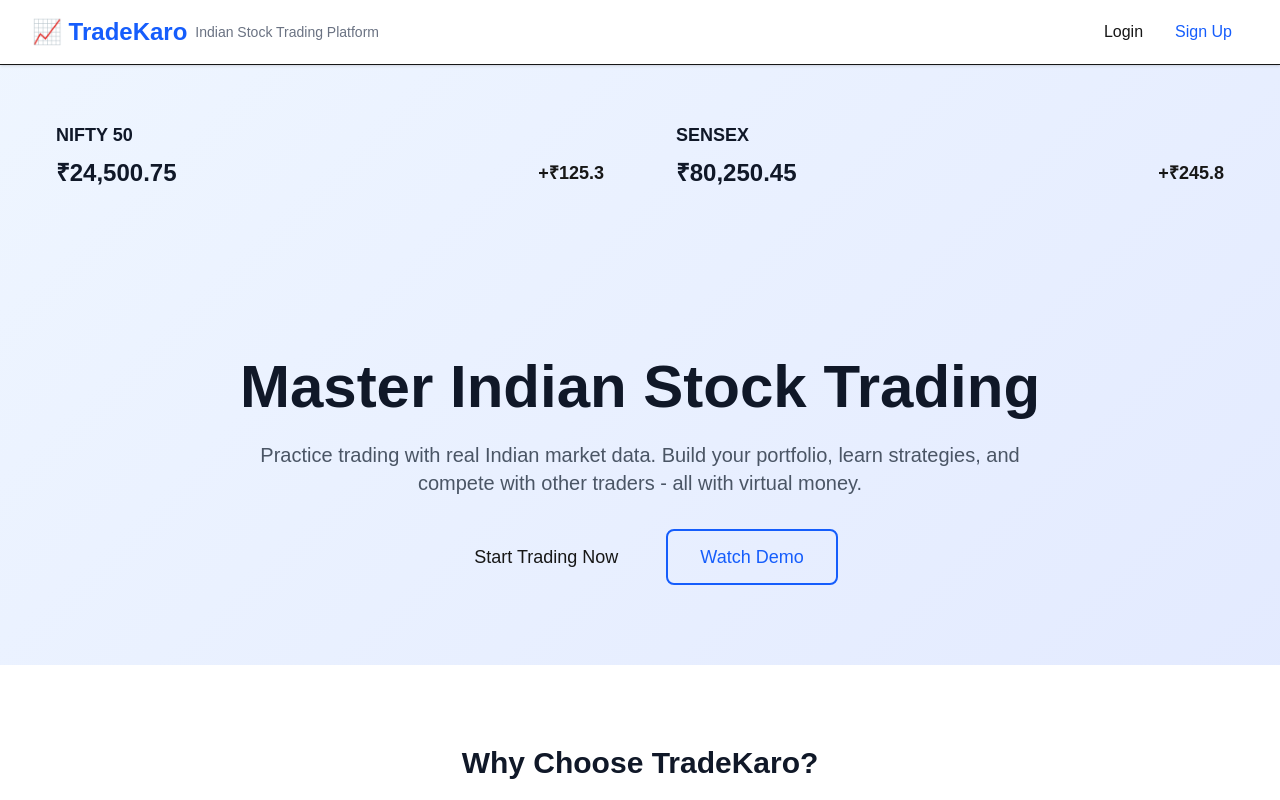
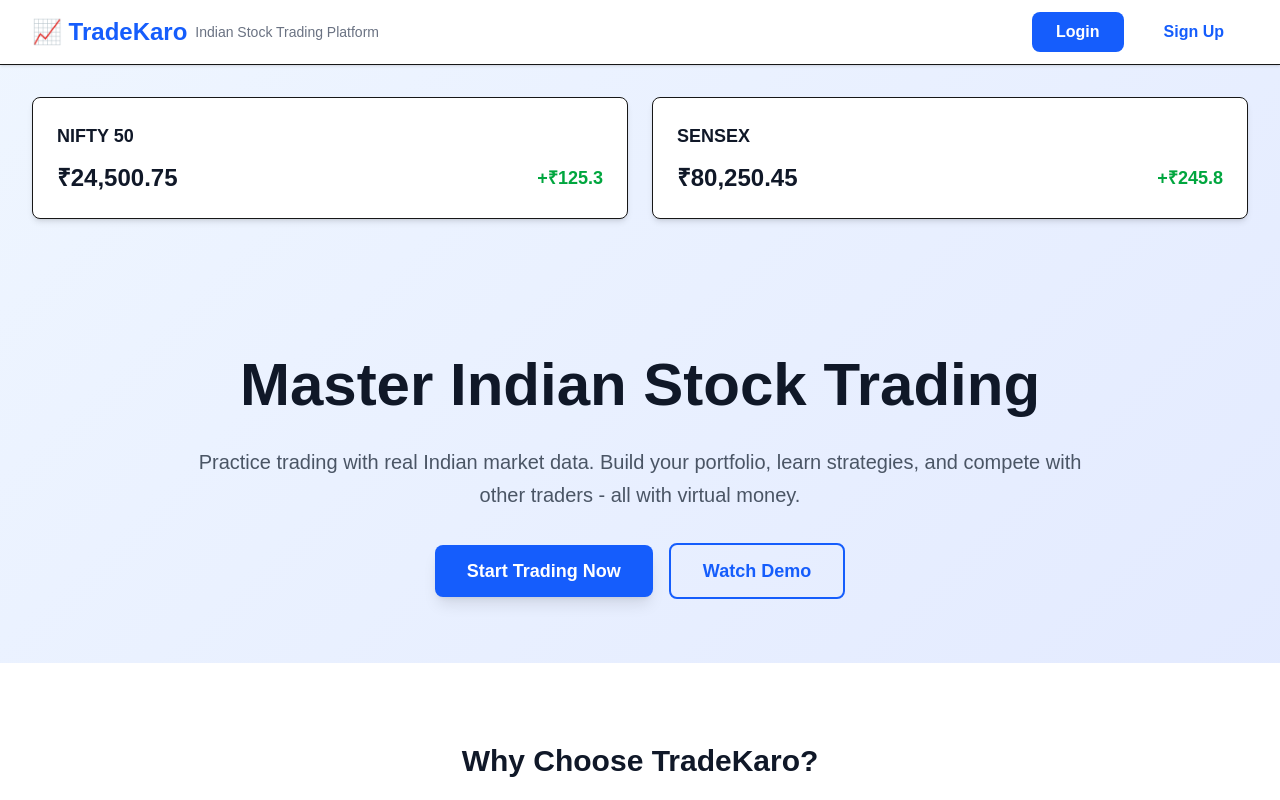
Before and after one commit to soham999a/Tradekaro, a Next.js app: page / in a window 1280 px wide. Shown: the top 800 px of the page. Built offline with nearby package versions, Linux system fonts and the light colour scheme.

Commit message:
fix: Add interactive functionality to all buttons
- Added onClick handlers for Login, Sign Up, Start Trading, and Watch Demo buttons
- Added cursor-pointer classes for better UX
- Added alert messages to show buttons are working
- Fixed button interactivity issues

```diff
--- a/src/app/page.tsx
+++ b/src/app/page.tsx
@@ -16,6 +16,22 @@ export default function Home() {
     });
   }, []);
 
+  const handleLogin = () => {
+    alert('Login functionality coming soon! 🚀');
+  };
+
+  const handleSignUp = () => {
+    alert('Sign up functionality coming soon! 📈');
+  };
+
+  const handleStartTrading = () => {
+    alert('Trading dashboard coming soon! 💰');
+  };
+
+  const handleWatchDemo = () => {
+    alert('Demo video coming soon! 🎥');
+  };
+
   return (
     <div className="min-h-screen bg-gradient-to-br from-blue-50 to-indigo-100 dark:from-gray-900 dark:to-gray-800">
       {/* Header */}
@@ -31,10 +47,16 @@ export default function Home() {
               </span>
             </div>
             <div className="flex items-center space-x-4">
-              <button className="btn-primary">
+              <button
+                onClick={handleLogin}
+                className="bg-blue-600 hover:bg-blue-700 text-white font-semibold px-6 py-2 rounded-lg transition-colors cursor-pointer"
+              >
                 Login
               </button>
-              <button className="px-4 py-2 text-blue-600 hover:text-blue-800 dark:text-blue-400">
+              <button
+                onClick={handleSignUp}
+                className="px-6 py-2 text-blue-600 hover:text-blue-800 dark:text-blue-400 font-semibold hover:bg-blue-50 dark:hover:bg-blue-900 rounded-lg transition-colors cursor-pointer"
+              >
                 Sign Up
               </button>
             </div>
@@ -46,28 +68,28 @@ export default function Home() {
       <section className="py-8">
         <div className="max-w-7xl mx-auto px-4 sm:px-6 lg:px-8">
           <div className="grid grid-cols-1 md:grid-cols-2 gap-6 mb-8">
-            <div className="trading-card p-6">
-              <h3 className="text-lg font-semibold text-gray-900 dark:text-white mb-2">
+            <div className="bg-white dark:bg-gray-800 rounded-lg shadow-md border p-6 hover:shadow-lg transition-shadow">
+              <h3 className="text-lg font-semibold text-gray-900 dark:text-white mb-3">
                 NIFTY 50
               </h3>
               <div className="flex items-center justify-between">
                 <span className="text-2xl font-bold text-gray-900 dark:text-white">
                   ₹{marketData.nifty.price.toLocaleString()}
                 </span>
-                <span className={`text-lg font-semibold ${marketData.nifty.change >= 0 ? 'price-positive' : 'price-negative'}`}>
+                <span className={`text-lg font-semibold ${marketData.nifty.change >= 0 ? 'text-green-600' : 'text-red-600'}`}>
                   {marketData.nifty.change >= 0 ? '+' : ''}₹{marketData.nifty.change}
                 </span>
               </div>
             </div>
-            <div className="trading-card p-6">
-              <h3 className="text-lg font-semibold text-gray-900 dark:text-white mb-2">
+            <div className="bg-white dark:bg-gray-800 rounded-lg shadow-md border p-6 hover:shadow-lg transition-shadow">
+              <h3 className="text-lg font-semibold text-gray-900 dark:text-white mb-3">
                 SENSEX
               </h3>
               <div className="flex items-center justify-between">
                 <span className="text-2xl font-bold text-gray-900 dark:text-white">
                   ₹{marketData.sensex.price.toLocaleString()}
                 </span>
-                <span className={`text-lg font-semibold ${marketData.sensex.change >= 0 ? 'price-positive' : 'price-negative'}`}>
+                <span className={`text-lg font-semibold ${marketData.sensex.change >= 0 ? 'text-green-600' : 'text-red-600'}`}>
                   {marketData.sensex.change >= 0 ? '+' : ''}₹{marketData.sensex.change}
                 </span>
               </div>
@@ -77,20 +99,26 @@ export default function Home() {
       </section>
 
       {/* Hero Section */}
-      <section className="py-20">
+      <section className="py-16">
         <div className="max-w-7xl mx-auto px-4 sm:px-6 lg:px-8 text-center">
-          <h1 className="text-4xl md:text-6xl font-bold text-gray-900 dark:text-white mb-6">
+          <h1 className="text-3xl sm:text-4xl md:text-5xl lg:text-6xl font-bold text-gray-900 dark:text-white mb-6 leading-tight">
             Master Indian Stock Trading
           </h1>
-          <p className="text-xl text-gray-600 dark:text-gray-300 mb-8 max-w-3xl mx-auto">
+          <p className="text-lg sm:text-xl text-gray-600 dark:text-gray-300 mb-8 max-w-4xl mx-auto leading-relaxed">
             Practice trading with real Indian market data. Build your portfolio, learn strategies,
             and compete with other traders - all with virtual money.
           </p>
-          <div className="flex flex-col sm:flex-row gap-4 justify-center">
-            <button className="btn-primary text-lg px-8 py-3">
+          <div className="flex flex-col sm:flex-row gap-4 justify-center items-center">
+            <button
+              onClick={handleStartTrading}
+              className="bg-blue-600 hover:bg-blue-700 text-white font-semibold text-lg px-8 py-3 rounded-lg transition-colors shadow-lg hover:shadow-xl transform hover:-translate-y-0.5 cursor-pointer"
+            >
               Start Trading Now
             </button>
-            <button className="px-8 py-3 text-lg border-2 border-blue-600 text-blue-600 hover:bg-blue-50 dark:hover:bg-blue-900 rounded-lg transition-colors">
+            <button
+              onClick={handleWatchDemo}
+              className="px-8 py-3 text-lg border-2 border-blue-600 text-blue-600 hover:bg-blue-50 dark:hover:bg-blue-900 rounded-lg transition-colors font-semibold cursor-pointer"
+            >
               Watch Demo
             </button>
           </div>
```
